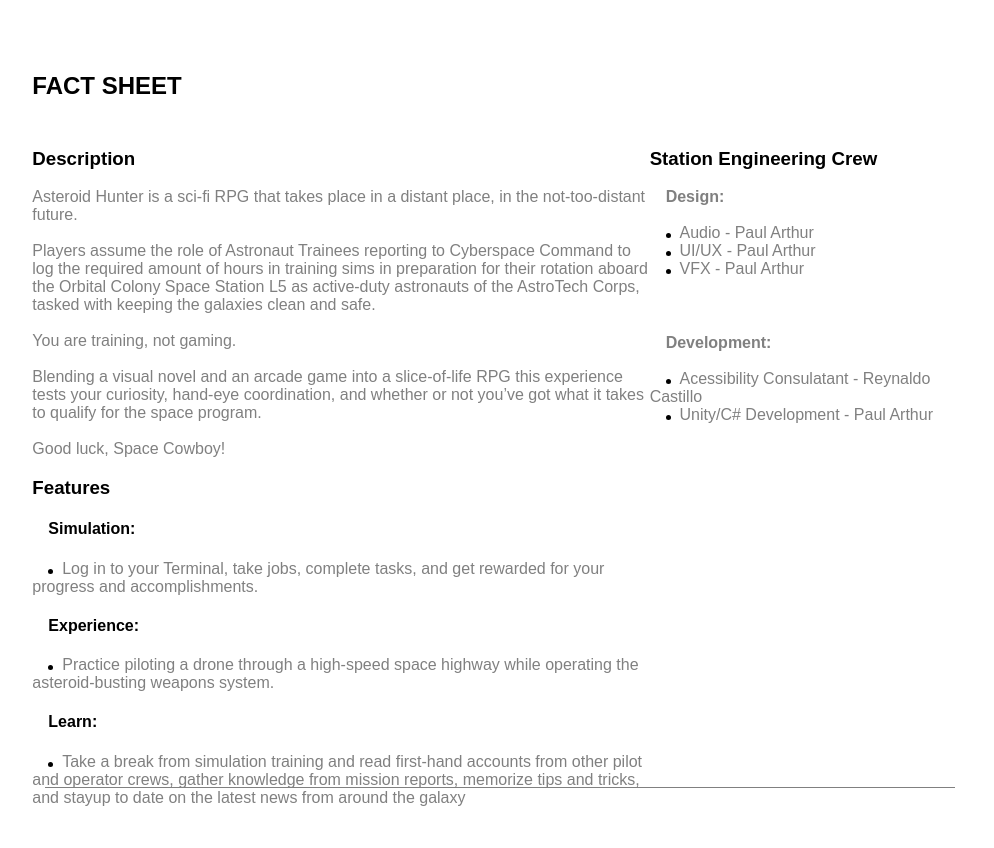
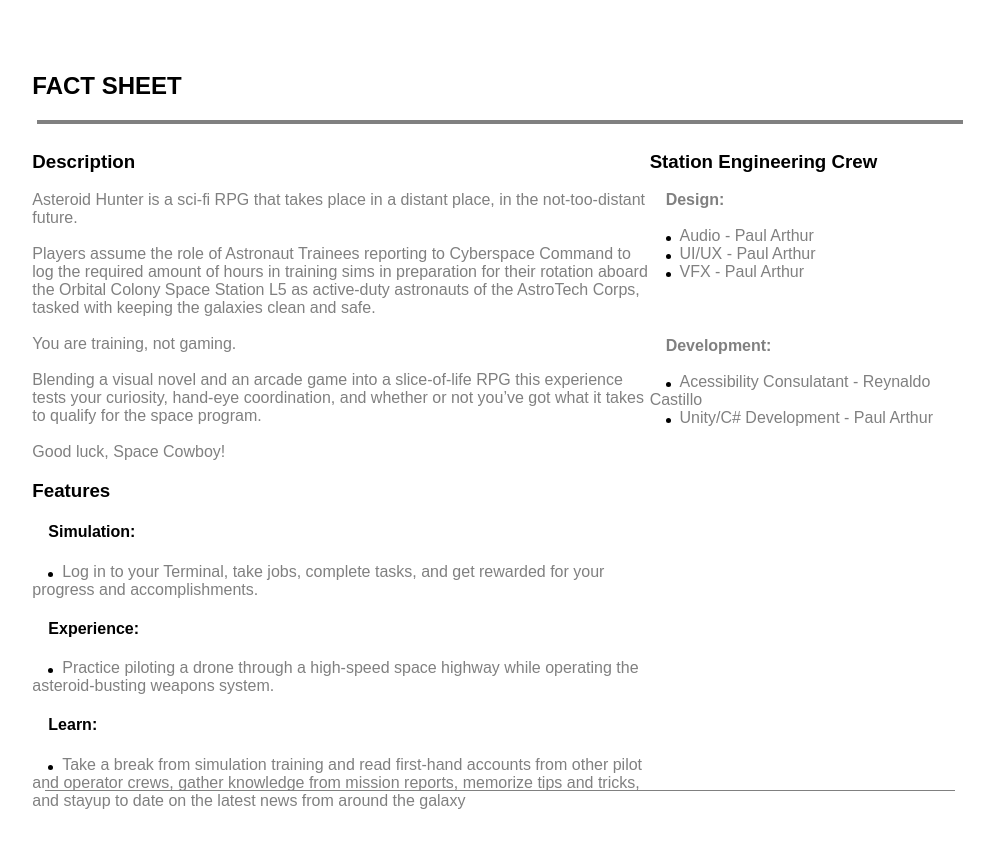
Before and after one commit to arcadearthur/arcadearthur.github.io, a plain HTML site: page index.html in a window 1280 px wide. Shown: the part 1240-2088 px from the top of the page, without its empty margins (140-1134 px from the left). Drawn offline with Linux system fonts and the light colour scheme.

Commit message:
Update index.html

```diff
--- a/index.html
+++ b/index.html
@@ -144,7 +144,7 @@ Click below to begin your mission briefing.
 
 <h2>FACT SHEET</h2>
 
-<hr style="height:1px; border-width:0; width"99%; padding:2px; color:gray; background-color:gray">
+<hr style="height:1px; border-width:0; width:99%; padding:2px; color:gray; background-color:gray">
 
 <div class="row">
 <div class="column left" style="background-color:#ffffff;">
```
